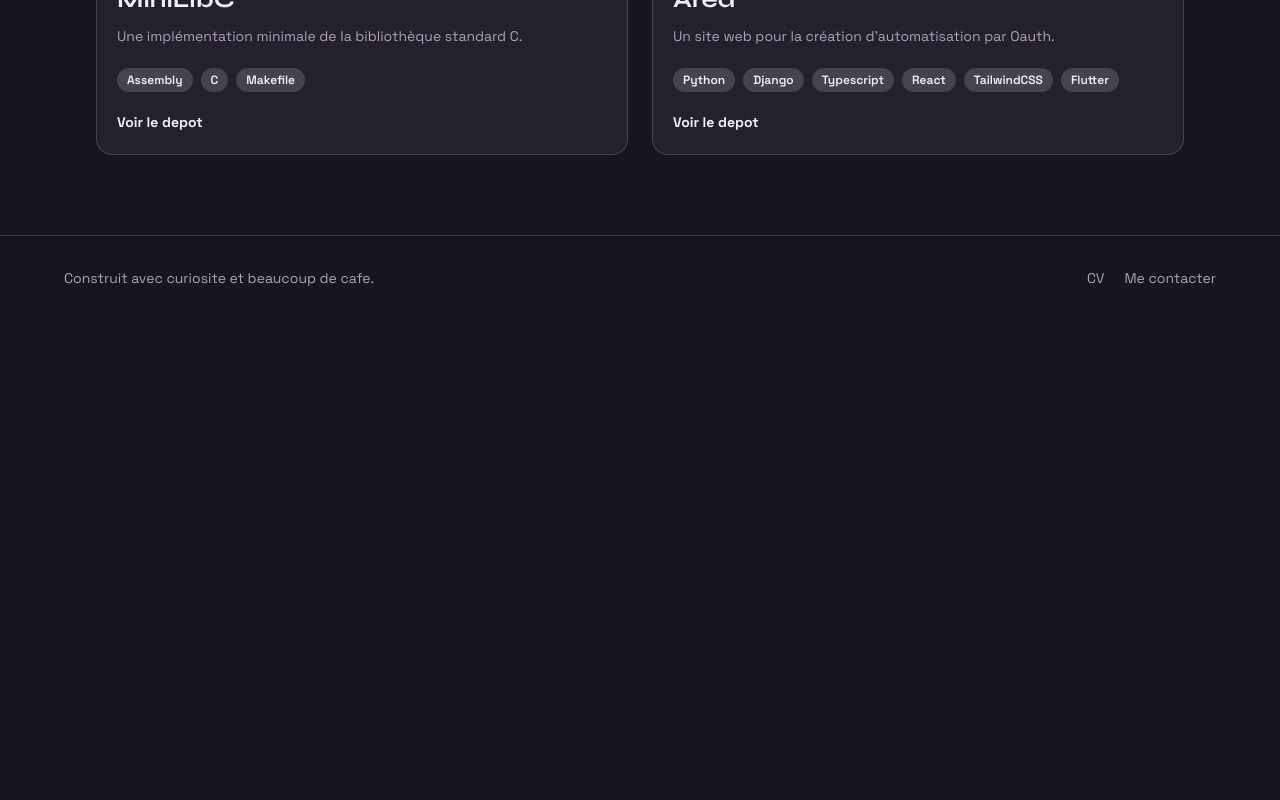
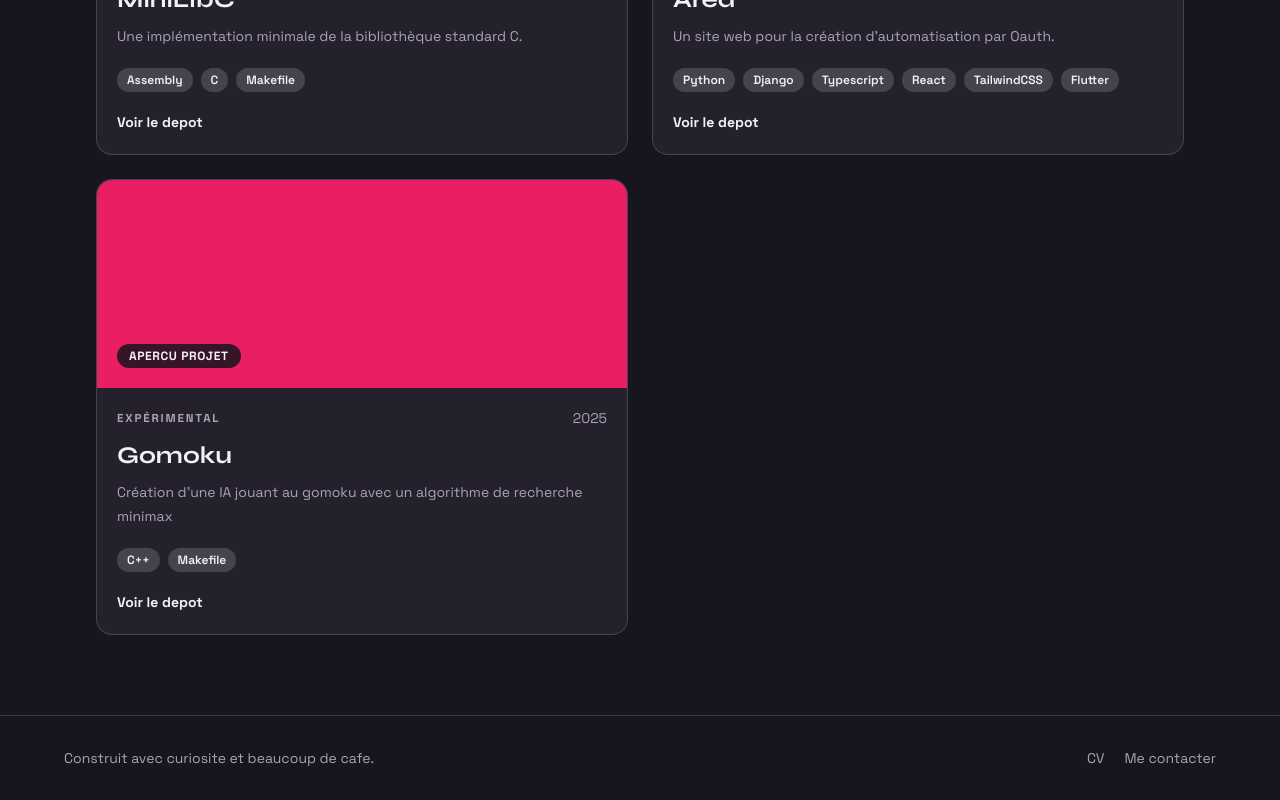
Before and after one commit to Nolfews/Portfolio, a Next.js app: page /projects in a window 1280 px wide. Shown: the part 2692-3492 px from the top of the page. Before the commit the page ends 3012 px from the top, so only its background shows below. Built offline with nearby package versions, Linux system fonts and the light colour scheme.

Commit message:
[UPDATE] add new project Gomoku with details including title, category, description, tags, and repository URL

```diff
--- a/src/data/portfolio.ts
+++ b/src/data/portfolio.ts
@@ -160,6 +160,20 @@ export const projectCatalog: PortfolioProject[] = [
     color: "bg-[#f44336]",
     year: "2025",
     repositoryUrl: "https://github.com/Nolfews/Area",
+  },
+  {
+    id: "Gomoku",
+    title: "Gomoku",
+    category: "software",
+    type: { fr: "Expérimental", en: "Experimental" },
+    description: {
+      fr: "Création d'une IA jouant au gomoku avec un algorithme de recherche minimax",
+      en: "Creation of an AI that plays Gomoku using a minimax search algorithm.",
+    },
+    tags: ["C++", "Makefile"],
+    color: "bg-[#e91e63]",
+    year: "2025",
+    repositoryUrl: "https://github.com/Nolfews/Gomoku",
   }
 ];
 
```
